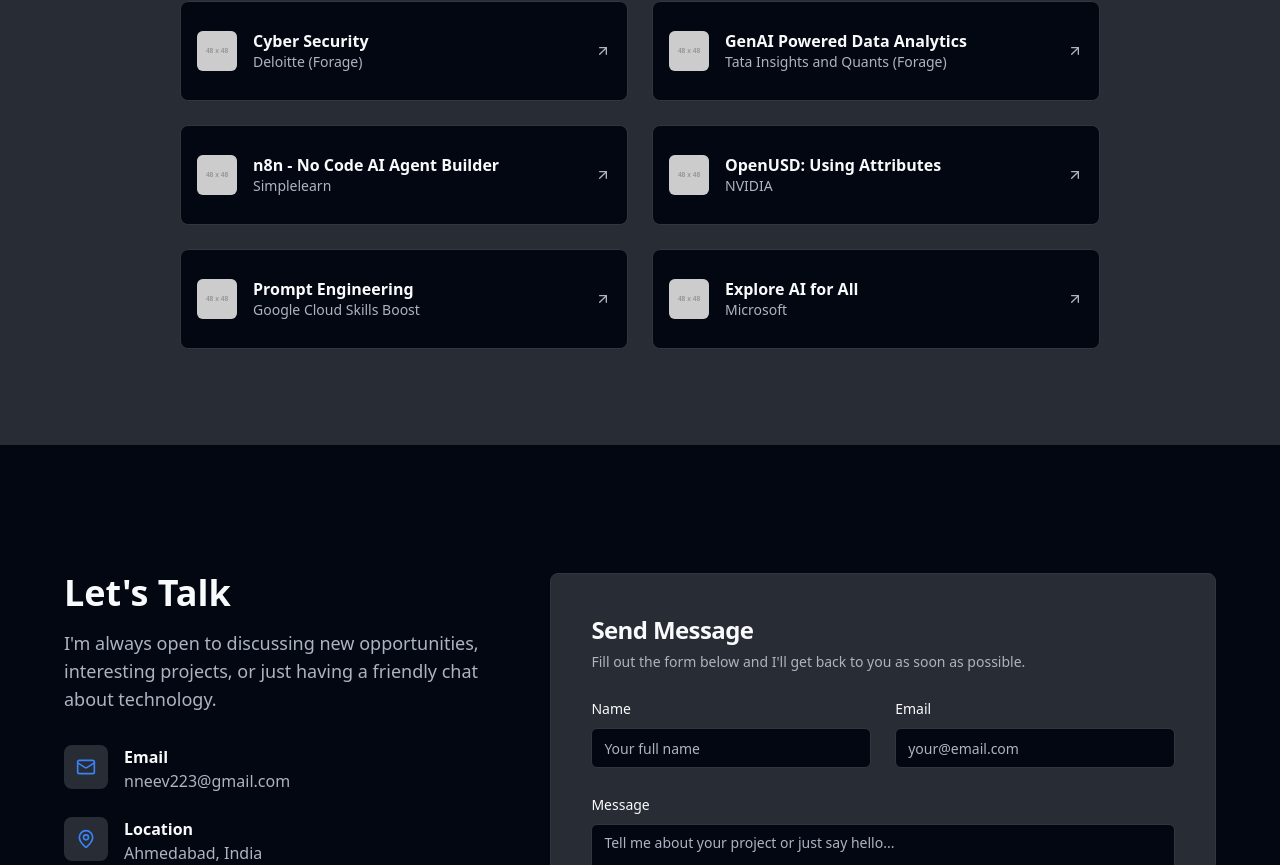
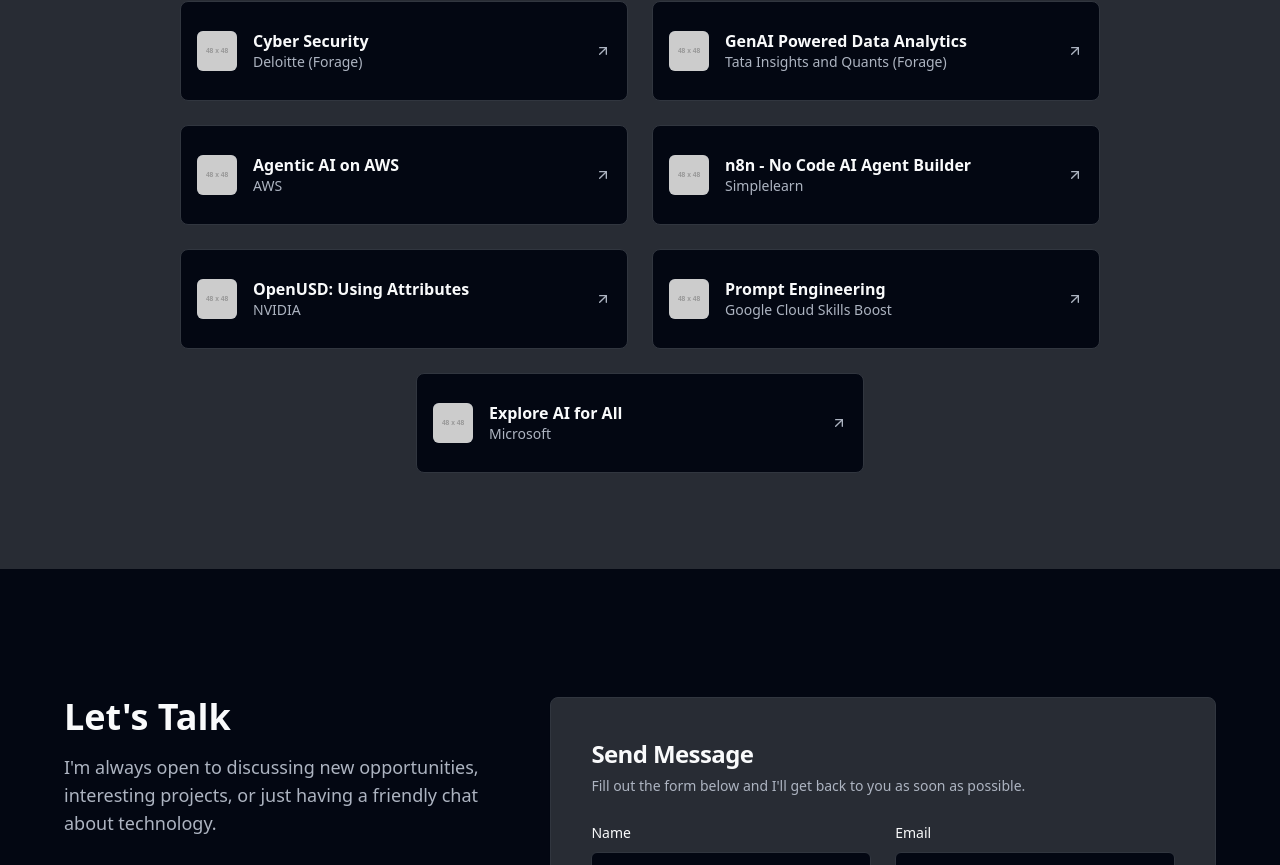
Before and after one commit to neevlila/Neev-Lila-portfolio, a React (Vite) app: page / in a window 1280 px wide. Shown: the part 3396-4261 px from the top of the page. Built offline with nearby package versions, Linux system fonts and the light colour scheme.

Commit message:
New Certificate added

```diff
--- a/src/components/CertificationsSection.tsx
+++ b/src/components/CertificationsSection.tsx
@@ -14,6 +14,12 @@
       issuer: "Tata Insights and Quants (Forage)",
       logoUrl: "https://img-wrapper.vercel.app/image?url=https://placehold.co/48x48/1e293b/ffffff?text=TATA&w=48&h=48",
       credentialUrl: "https://www.theforage.com/completion-certificates/ifobHAoMjQs9s6bKS/gMTdCXwDdLYoXZ3wG_ifobHAoMjQs9s6bKS_68d57892e8c126991b15d05a_1758830408377_completion_certificate.pdf",
+    },
+    {
+      title: "Agentic AI on AWS",
+      issuer: "AWS",
+      logoUrl: "https://img-wrapper.vercel.app/image?url=https://placehold.co/48x48/1e293b/ffffff?text=AWS&w=48&h=48",
+      credentialUrl: "https://drive.google.com/file/d/1X_VwKl7FCArOz1Iz9nx6m8EsjX040iXM/view?usp=sharing",
     },
     {
       title: "n8n - No Code AI Agent Builder",
```
